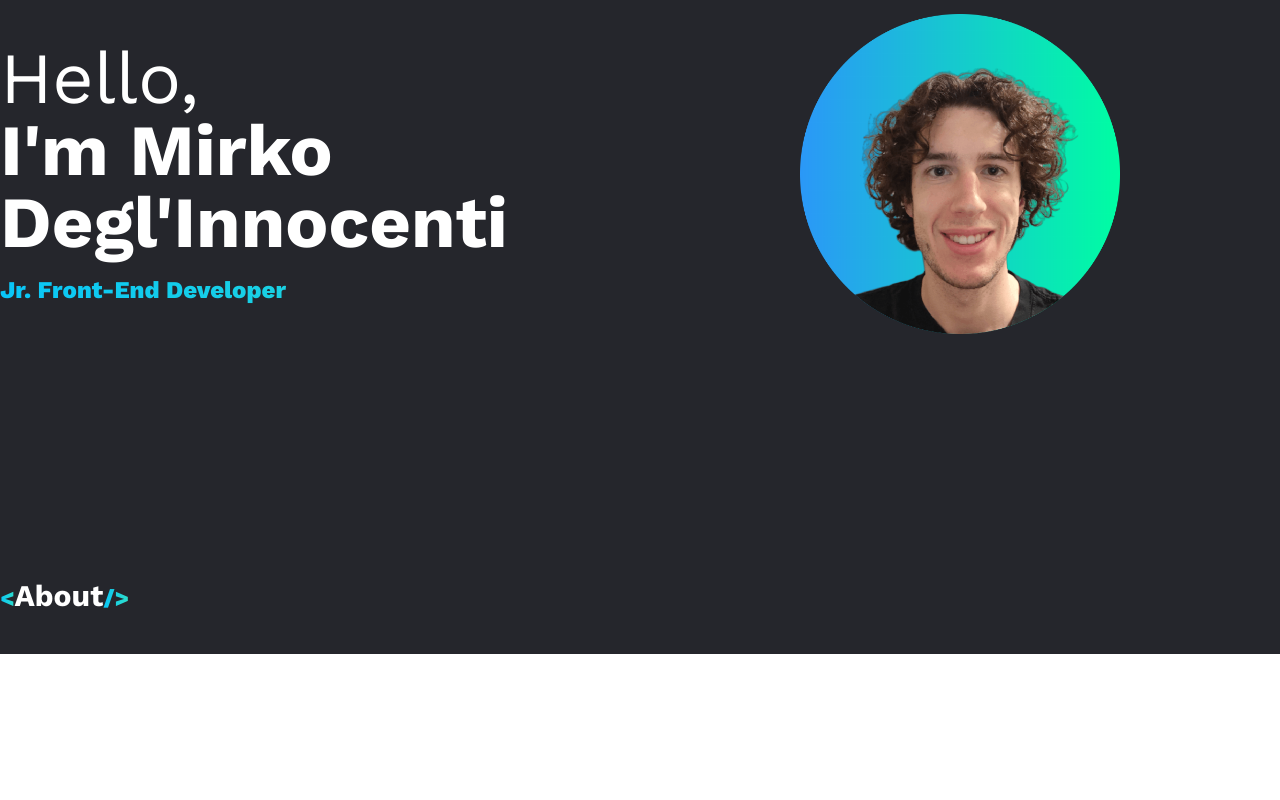
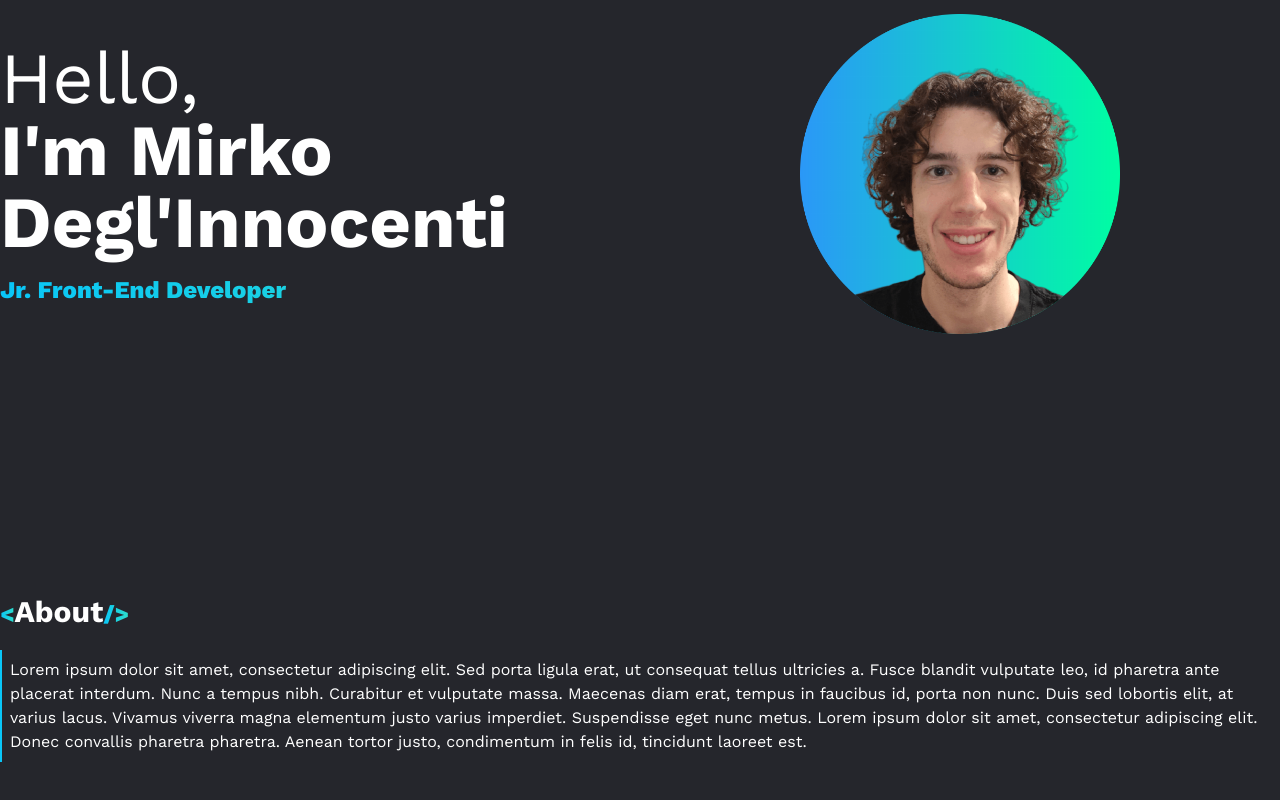
Before and after one commit to mirkodeglinnocenti/portfolio-frontend, a React (Vite) app: page / in a window 1280 px wide. Shown: the part 262-1062 px from the top of the page. Before the commit the page ends 916 px from the top, so only its background shows below. Built offline with nearby package versions, Linux system fonts and the light colour scheme.

Commit message:
FEAT about section added

```diff
--- a/public/assets/css/style.css
+++ b/public/assets/css/style.css
@@ -577,6 +577,14 @@ video {
   margin-bottom: 1rem;
 }
 
+.mb-2 {
+  margin-bottom: 0.5rem;
+}
+
+.mb-5 {
+  margin-bottom: 1.25rem;
+}
+
 .block {
   display: block;
 }
@@ -615,6 +623,19 @@ video {
 
 .rounded-xl {
   border-radius: 0.75rem;
+}
+
+.border-l-2 {
+  border-left-width: 2px;
+}
+
+.border-primary-color {
+  --tw-border-opacity: 1;
+  border-color: rgb(9 198 248 / var(--tw-border-opacity));
+}
+
+.border-transparent {
+  border-color: transparent;
 }
 
 .bg-blue-600 {
@@ -669,6 +690,10 @@ video {
   padding: 1.25rem;
 }
 
+.p-2 {
+  padding: 0.5rem;
+}
+
 .px-4 {
   padding-left: 1rem;
   padding-right: 1rem;
@@ -687,6 +712,25 @@ video {
 .py-10 {
   padding-top: 2.5rem;
   padding-bottom: 2.5rem;
+}
+
+.py-20 {
+  padding-top: 5rem;
+  padding-bottom: 5rem;
+}
+
+.py-16 {
+  padding-top: 4rem;
+  padding-bottom: 4rem;
+}
+
+.py-14 {
+  padding-top: 3.5rem;
+  padding-bottom: 3.5rem;
+}
+
+.pl-2 {
+  padding-left: 0.5rem;
 }
 
 .font-Work-Sans {
--- a/src/components/home/About.tsx
+++ b/src/components/home/About.tsx
@@ -1,8 +1,8 @@
 const About = () => {
   return (
-    <section className="Hero bg-color-dark text-color-light py-10">
+    <section className="Hero bg-color-dark text-color-light py-14">
       <div className="container mx-auto">
-        <h3 className="font-bold text-3xl">
+        <h3 className="font-bold text-3xl mb-5">
           <span className="font-extrabold text-2xl text-transparent bg-clip-text bg-gradient-to-r  from-primary-color to-secondary-color">
             &lt;
           </span>
@@ -11,6 +11,17 @@ const About = () => {
             /&gt;
           </span>
         </h3>
+        <p className="border-l-2 p-2 border-primary-color">
+          Lorem ipsum dolor sit amet, consectetur adipiscing elit. Sed porta
+          ligula erat, ut consequat tellus ultricies a. Fusce blandit vulputate
+          leo, id pharetra ante placerat interdum. Nunc a tempus nibh. Curabitur
+          et vulputate massa. Maecenas diam erat, tempus in faucibus id, porta
+          non nunc. Duis sed lobortis elit, at varius lacus. Vivamus viverra
+          magna elementum justo varius imperdiet. Suspendisse eget nunc metus.
+          Lorem ipsum dolor sit amet, consectetur adipiscing elit. Donec
+          convallis pharetra pharetra. Aenean tortor justo, condimentum in felis
+          id, tincidunt laoreet est.
+        </p>
       </div>
     </section>
   );
--- a/src/components/home/Hero.tsx
+++ b/src/components/home/Hero.tsx
@@ -8,7 +8,9 @@ const Hero = () => {
             <h1 className="text-7xl font-bold mb-4">
               I&apos;m Mirko Degl&apos;Innocenti
             </h1>
-            <h3 className="font-extrabold text-2xl text-transparent bg-clip-text bg-gradient-to-r  from-primary-color to-secondary-color">Jr. Front-End Developer</h3>
+            <h4 className="font-extrabold text-2xl text-transparent bg-clip-text bg-gradient-to-r  from-primary-color to-secondary-color">
+              Jr. Front-End Developer
+            </h4>
           </div>
           <div className="w-1/2 flex justify-center">
             <img
```
